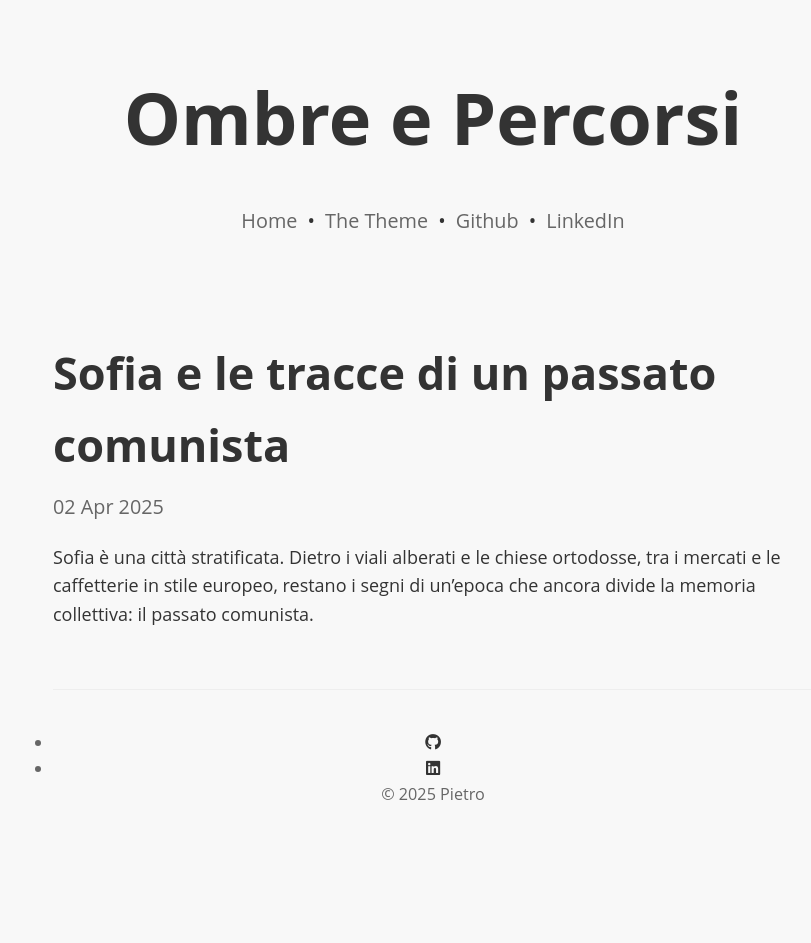
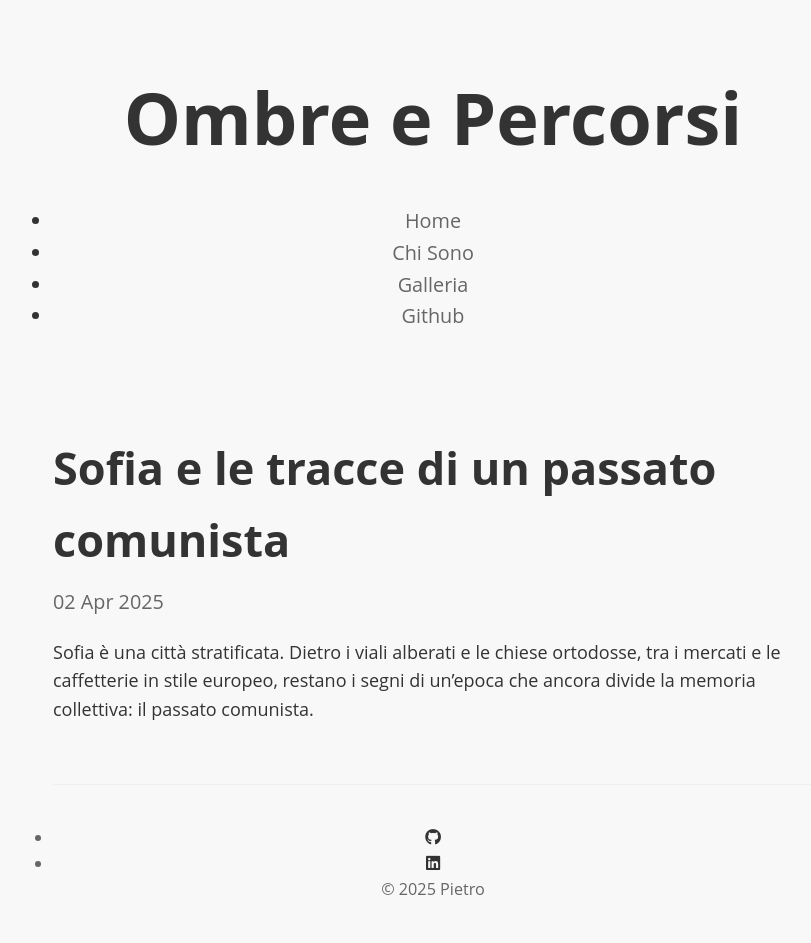
Before and after one commit to pietro00b/ombre-e-percorsi, a Jekyll site: the page built from index.md, in a window 1280 px wide. Shown: the whole page, without its empty margins (207-1018 px from the left). Built offline with Jekyll 4.4.1, drawn with Linux system fonts in a browser that asks for light colours; nearby versions of some CDN libraries; before the commit the page ends 900 px from its top, so only the background shows below that.

Commit message:
Update navigation.html

```diff
--- a/_includes/navigation.html
+++ b/_includes/navigation.html
@@ -1,6 +1,8 @@
 <nav class="site-nav">
-  <a href="{{ '/' | relative_url }}">Home</a> •
-  <a href="{{ '/about/' | relative_url }}">The Theme</a> •
-  <a href="https://github.com/pietro00b">Github</a> •
-  <a href="#">LinkedIn</a>
+  <ul class="menu">
+    <li><a href="{{ '/' | relative_url }}" {% if page.url == "/" %}class="active"{% endif %}>Home</a></li>
+    <li><a href="{{ '/about/' | relative_url }}" {% if page.url == "/about/" %}class="active"{% endif %}>Chi Sono</a></li>
+    <li><a href="{{ '/galleria/' | relative_url }}" {% if page.url == "/galleria/" %}class="active"{% endif %}>Galleria</a></li>
+    <li><a href="https://github.com/pietro00b">Github</a></li>
+  </ul>
 </nav>
```
